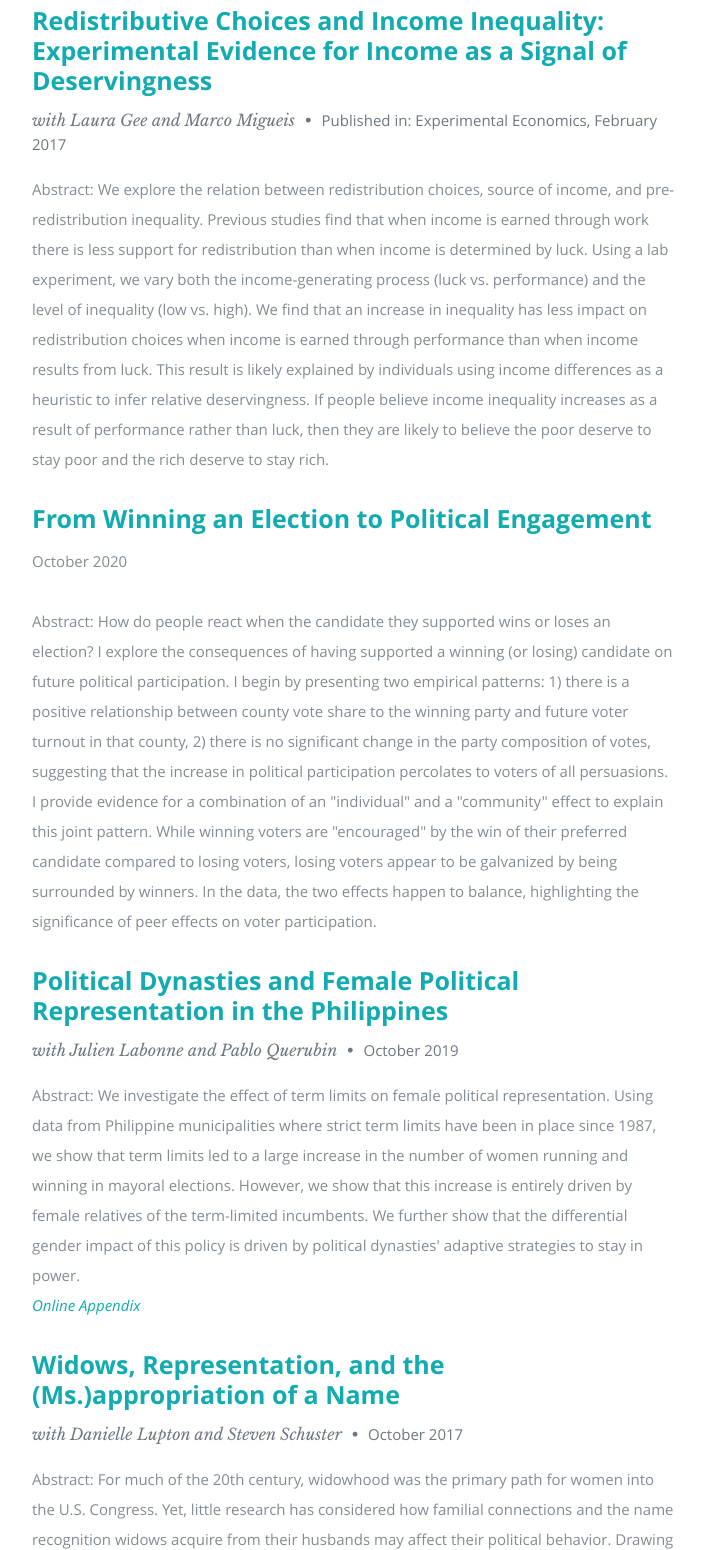
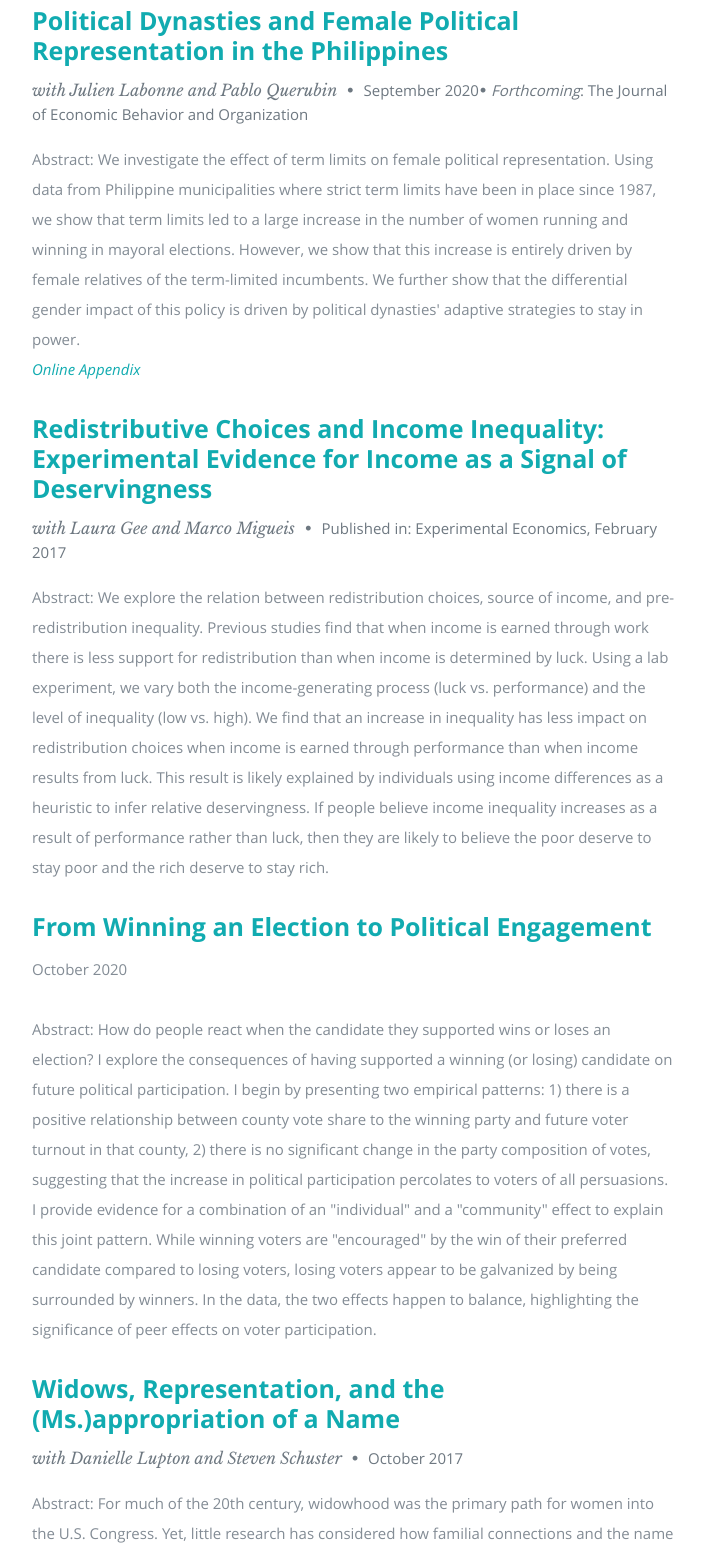
Before and after one commit to parsahar/personal.website, a plain HTML site: page index.html in a window 1280 px wide. Shown: the part 1332-2882 px from the top of the page, without its empty margins (373-1078 px from the left). Drawn offline with nearby package versions, Linux system fonts and the light colour scheme.

Commit message:
Update index.html

```diff
--- a/index.html
+++ b/index.html
@@ -109,6 +109,18 @@
 
             </div> <!-- item end -->
 
+<div class="row item">
+
+               <div class="twelve columns">
+
+                      <h3><a href="https://www.dropbox.com/s/lp2bs0jzbukf4m6/gender_philippines_web.pdf?dl=0">Political Dynasties and Female Political Representation in the Philippines</a></h3>
+                  <p class="info">with Julien Labonne and Pablo Querubin <span>&bull;</span> <em class="date">September 2020</em>&bull;</span> <em class="date"> <i>Forthcoming</i>: The Journal of Economic Behavior and Organization</em></p>
+
+                 <p>Abstract: We investigate the effect of term limits on female political representation. Using data from Philippine municipalities where strict term limits have been in place since 1987, we show that term limits led to a large increase in the number of women running and winning in mayoral elections. However, we show that this increase is entirely driven by female relatives of the term-limited incumbents. We further show that the differential gender impact of this policy is driven by political dynasties' adaptive strategies to stay in power.<br>
+                 <em class ="online appendix"> <a href="https://www.dropbox.com/s/zx0817las9wrowt/internet.appendix.pdf?dl=0">Online Appendix </a></em></p>
+               </div>
+
+            </div> <!-- item end -->
 
             <div class="row item">
 
@@ -130,18 +142,6 @@
                   <p>  <em class="date"> October 2020</em></p>
 
                  <p>Abstract: How do people react when the candidate they supported wins or loses an election? I explore the consequences of having supported a winning (or losing) candidate on future political participation. I begin by presenting two empirical patterns: 1) there is a positive relationship between county vote share to the winning party and future voter turnout in that county, 2) there is no significant change in the party composition of votes, suggesting that the increase in political participation percolates to voters of all persuasions. I provide evidence for a combination of an "individual" and a "community" effect to explain this joint pattern. While winning voters are "encouraged" by the win of their preferred candidate compared to losing voters, losing voters appear to be galvanized by being surrounded by winners. In the data, the two effects happen to balance, highlighting the significance of peer effects on voter participation.  </p>
-               </div>
-
-            </div> <!-- item end -->
-               <div class="row item">
-
-               <div class="twelve columns">
-
-                      <h3><a href="https://www.dropbox.com/s/lp2bs0jzbukf4m6/gender_philippines_web.pdf?dl=0">Political Dynasties and Female Political Representation in the Philippines</a></h3>
-                  <p class="info">with Julien Labonne and Pablo Querubin <span>&bull;</span> <em class="date">October 2019</em></p>
-
-                 <p>Abstract: We investigate the effect of term limits on female political representation. Using data from Philippine municipalities where strict term limits have been in place since 1987, we show that term limits led to a large increase in the number of women running and winning in mayoral elections. However, we show that this increase is entirely driven by female relatives of the term-limited incumbents. We further show that the differential gender impact of this policy is driven by political dynasties' adaptive strategies to stay in power.<br>
-                 <em class ="online appendix"> <a href="https://www.dropbox.com/s/zx0817las9wrowt/internet.appendix.pdf?dl=0">Online Appendix </a></em></p>
                </div>
 
             </div> <!-- item end -->
```
